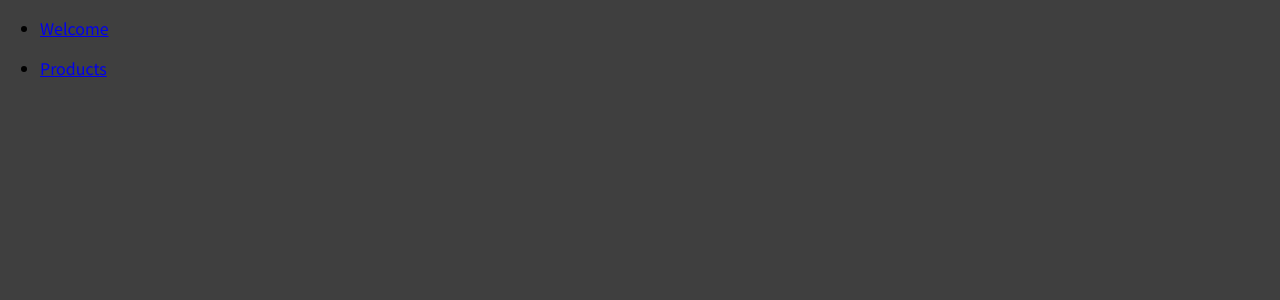
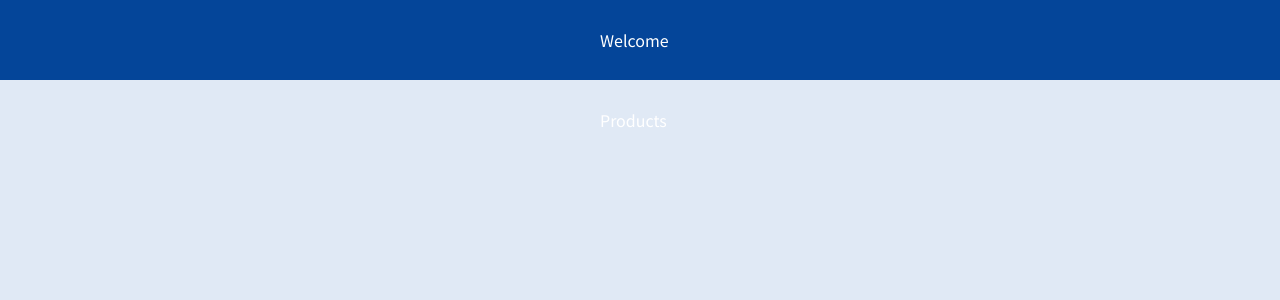
Before and after one commit to Master1624/ReactJS-Routing, a JavaScript app: page / in a window 1280 px wide. Shown: the top 300 px of the page. Built offline with nearby package versions, Linux system fonts and the light colour scheme.

Commit message:
NavLink Tag

```diff
--- a/src/components/MainHeader.js
+++ b/src/components/MainHeader.js
@@ -1,17 +1,18 @@
-import { Link } from "react-router-dom";
+import { NavLink } from "react-router-dom";
+import classes from "./MainHeader.module.css";
 
 const MainHeader = () => {
   return (
-    <header>
+    <header className={classes.header}>
       <nav>
         <ul>
           <li>
-            <Link to="/welcome">Welcome</Link>
+            <NavLink activeClassName={classes.active} to="/welcome">Welcome</NavLink>
           </li>
         </ul>
         <ul>
           <li>
-            <Link to="/products">Products</Link>
+            <NavLink activeClassName={classes.active} to="/products">Products</NavLink>
           </li>
         </ul>
       </nav>
@@ -19,4 +20,4 @@
   );
 };
 
-export default MainHeader
+export default MainHeader;
--- /dev/null
+++ b/src/components/MainHeader.module.css
@@ -0,0 +1,38 @@
+.header {
+    width: 100%;
+    height: 5rem;
+    background-color: #044599;
+    padding: 0 10%;
+  }
+
+  .header nav {
+    height: 100%;
+  }
+
+  .header ul {
+    height: 100%;
+    list-style: none;
+    display: flex;
+    padding: 0;
+    margin: 0;
+    align-items: center;
+    justify-content: center;
+  }
+
+  .header li {
+    margin: 0 1rem;
+    width: 5rem;
+  }
+
+  .header a {
+    color: white;
+    text-decoration: none;
+  }
+
+  .header a:hover,
+  .header a:active,
+  .header a.active {
+    color: #95bcf0;
+    padding-bottom: 0.25rem;
+    border-bottom: 4px solid #95bcf0;
+  }
--- a/src/index.css
+++ b/src/index.css
@@ -10,5 +10,17 @@
 
 body {
   margin: 0;
-  background-color: #3f3f3f;
+  background-color: #e0e9f5;
 }
+
+main {
+  margin-top: 7rem;
+  text-align: center;
+}
+
+h1,
+h2,
+h3,
+p {
+  color: #042b5f;
+}
```
